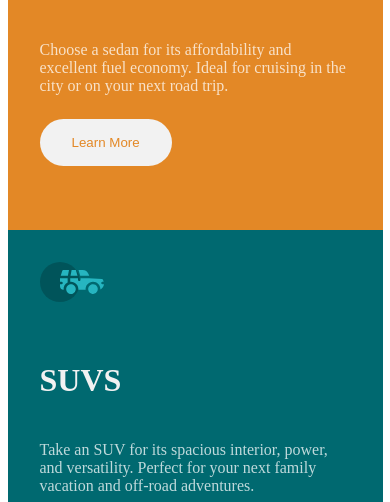
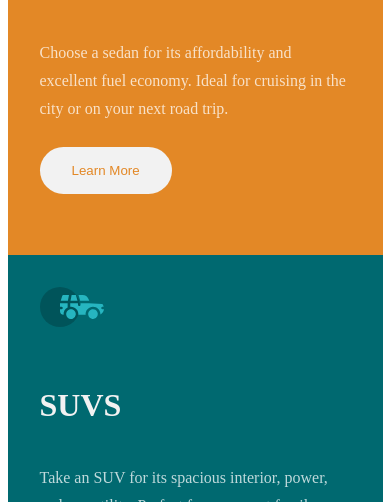
Before and after one commit to tims07/3-column-card, a plain HTML site: page index.html in a window 390 px wide. Shown: the part 342-844 px from the top of the page. Drawn offline with Linux system fonts and the light colour scheme.

Commit message:
add more styling

```diff
--- a/styles.css
+++ b/styles.css
@@ -93,7 +93,9 @@ body {
   }
 
   .card > p {
-    color: var(--white)
+    color: var(--white);
+    line-height: 1.75;
+    margin-bottom: 1.5rem;
   }
 
   .card > h2 {
@@ -121,7 +123,7 @@ body {
       width: 375px;
       border-radius: 0.5rem;
       grid-template-columns: minmax(300px, 1fr);
-      grid-template-rows: repeat(3, 400px);
+      grid-template-rows: repeat(3, 425px);
     }
     .sedan {
       border-radius: 0.5rem 0.5rem 0 0;
@@ -131,4 +133,6 @@ body {
       border-radius: 0 0 0.5rem 0.5rem;
     }
 
+
+
   }
```
